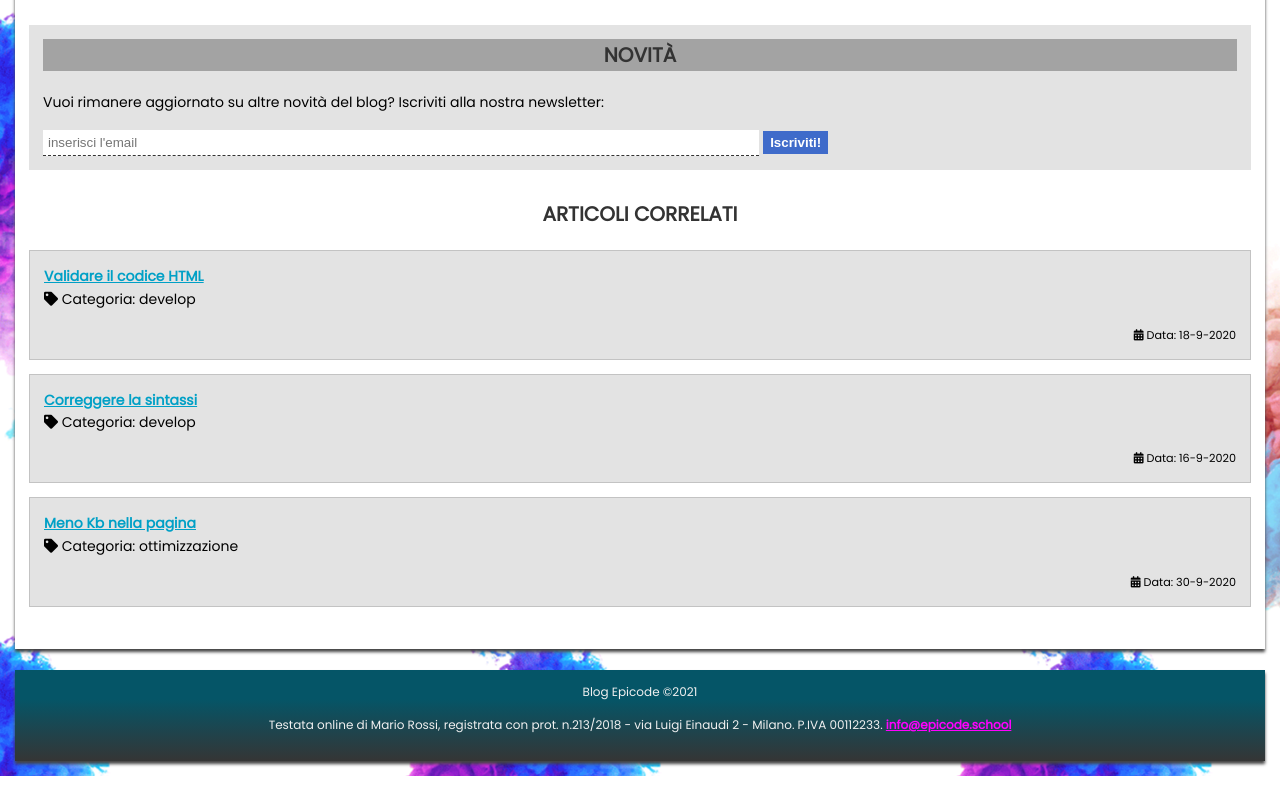
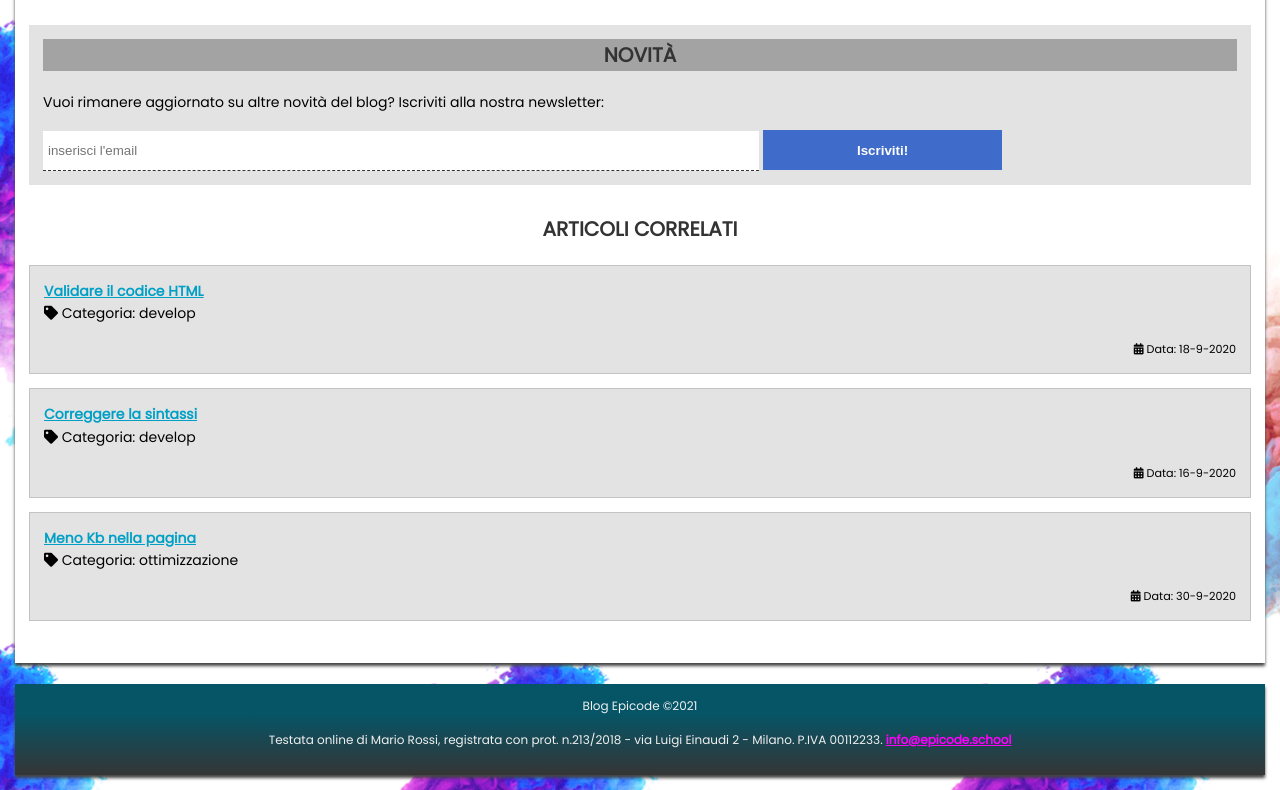
Before and after one commit to Petrov-Teo/U2W1D1, a plain HTML site: page base_di_partenza/index.html in a window 1280 px wide. Shown: the part 1378-2168 px from the top of the page. Drawn offline with Linux system fonts and the light colour scheme.

Commit message:
Update style.css

```diff
--- a/base_di_partenza/assets/css/style.css
+++ b/base_di_partenza/assets/css/style.css
@@ -239,5 +239,10 @@ footer a {
   }
   input {
     width: 60%;
+    height: 40px;
+  }
+  button {
+    width: 20%;
+    height: 40px;
   }
 }
```
